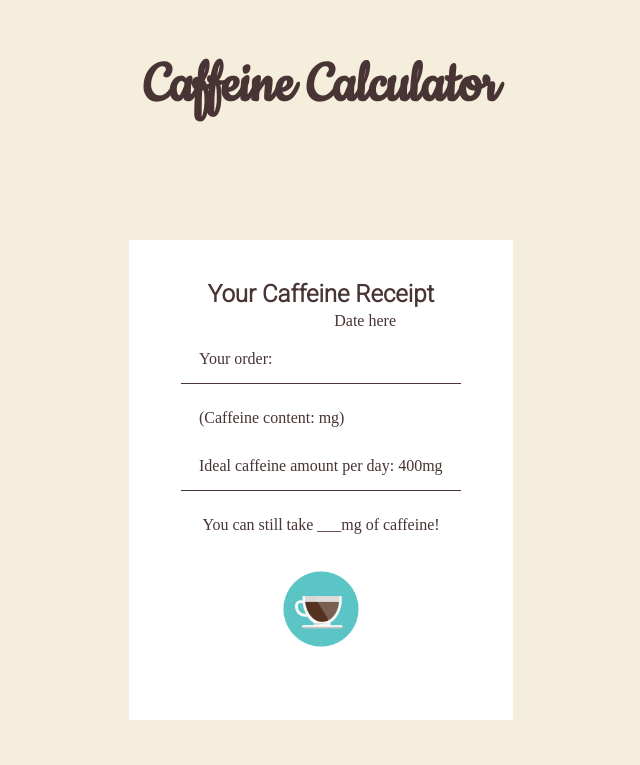
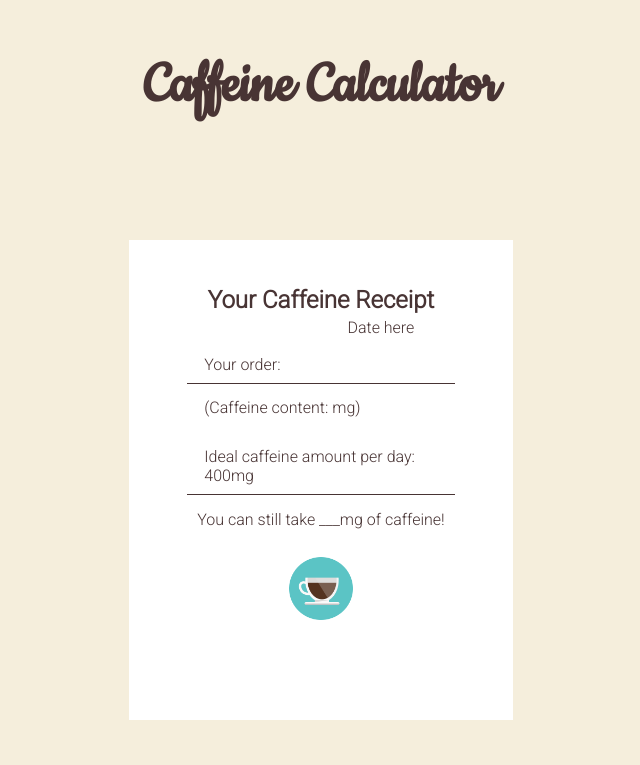
Before and after one commit to chisafukutome/caffeine-detector-project, a Flask app: page / in a window 1280 px wide. Shown: the top 765 px of the page, without its empty margins (319-959 px from the left). Run offline with Flask 2, Linux system fonts and the light colour scheme.

Commit message:
Receipt Page

```diff
--- a/static/css/receipt.css
+++ b/static/css/receipt.css
@@ -21,9 +21,9 @@ h2
   text-align:center;
   font-family: 'Roboto', sans-serif;
   color: #483434;
-  margin-bottom:4px;
+  margin-bottom:1.5%;
+}
 
-}
 
 .receipt_Outer
 {
@@ -34,21 +34,20 @@ h2
   left:50%;
   width: 30%;
   height: 60%;
-  border:2px;
 
 }
 
 .receipt_Inner
 {
-  margin: 40px;
+  margin: 12%;
   height: 100%
 }
 
 .right_Align
 {
   text-align: right;
-  margin-right:77px;
-  margin-bottom:20px;
+  margin-right:18%;
+  margin-bottom:6%;
 }
 
 .center_Align
@@ -58,18 +57,19 @@ h2
 
 .left_Align
 {
-  margin-left: 30px;
+  margin-left: 10%;
 }
 
 p
 {
+  font-family: 'Roboto', sans-serif;
   color:#483434;
 }
 
 hr
 {
-  margin-top:15px;
-  margin-bottom: 25px;
+  margin-top:3%;
+  margin-bottom: 5%;
   width:92%;
   height:1px;
   margin-left:auto;
@@ -81,14 +81,19 @@ hr
 .icon
 {
   display:block;
-  margin-top:35px;
+  margin-top:9%;
   margin-left: auto;
   margin-right: auto;
-  width:80px;
-  height:80px;
+  width:23%;
 }
 
 a
 {
   text-decoration:none;
 }
+
+span
+{
+  display:inline-block;
+  width:100%;
+}
--- a/templates/receipt.html
+++ b/templates/receipt.html
@@ -12,7 +12,7 @@
     <a href="index.html"><h1>Caffeine Calculator</h1></a>
     <div class='receipt_Outer'>
       <div class='receipt_Inner'>
-        <h2>Your Caffeine Receipt</h2>
+        <h2 id="tagline" class="fulljustify">Your Caffeine Receipt</h2>
         <p class='right_Align'>Date here</p>
         <p class = "left_Align">Your order: </p>
         <hr>
```
